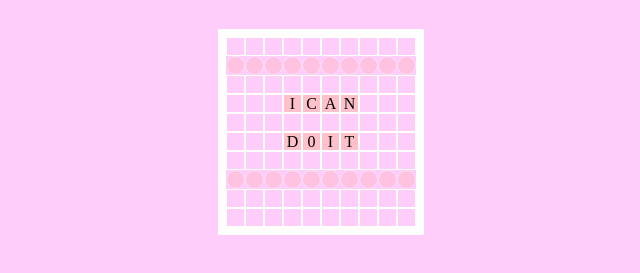
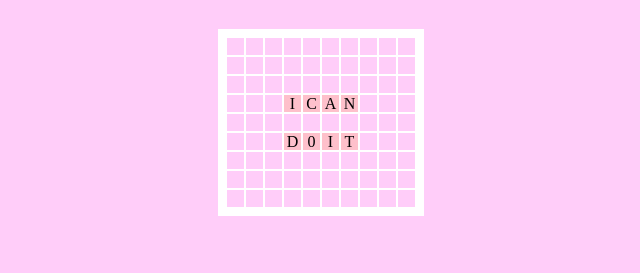
Before and after one commit to michellenpm3108/Loops-Board, a plain HTML site: page scrab.html in a window 1280 px wide. Shown: the part 99-372 px from the top of the page, without its empty margins (319-959 px from the left). Drawn offline with Linux system fonts and the light colour scheme; a web font is replaced by a local one.

Commit message:
changed size of the board

```diff
--- a/scrab.html
+++ b/scrab.html
@@ -98,16 +98,6 @@
             <div></div>
             <div></div>
             <div></div>
-            <div></div>
-            <div></div>
-            <div></div>
-            <div></div>
-            <div></div>
-            <div></div>
-            <div></div>
-            <div></div>
-            <div></div>
-            <div></div>
         </div>
     <script src="scrab.js"></script>
     </body>
--- a/scrab.js
+++ b/scrab.js
@@ -7,7 +7,6 @@ const layout = [
     '','','','I','C','A','N','','','',
     '','','','','','','','','','',
     '','','','D','0','I','T','','','',
-    '','','','','','','','','','',
     '','','','','','','','','','',
     '','','','','','','','','','',
     '','','','','','','','','','',
@@ -21,7 +20,6 @@ const color = [
     1,1,1,1,1,1,1,1,1,1,
     1,1,1,1,1,1,1,1,1,1,
     3,3,3,3,3,3,3,3,3,3,
-    1,1,1,1,1,1,1,1,1,1,
     1,1,1,1,1,1,1,1,1,1,
 ]
 
--- a/styles.css
+++ b/styles.css
@@ -146,7 +146,7 @@ body {
 
 .scrab-grid {
     width: 206px;
-    height: 206px;
+    height: 187px;
     display: flex;
     flex-wrap: wrap;
     border: white 8px solid;
@@ -159,9 +159,9 @@ body {
     font-family:'goldman';
 }
 .pattern {
-    background-color: #ffabab;
-    opacity: 0.3;
-    border-radius: 10px;
+    /* background-color: #ffabab; */
+    /* opacity: 0.3; */
+
 }
 
 .yellow {
```
